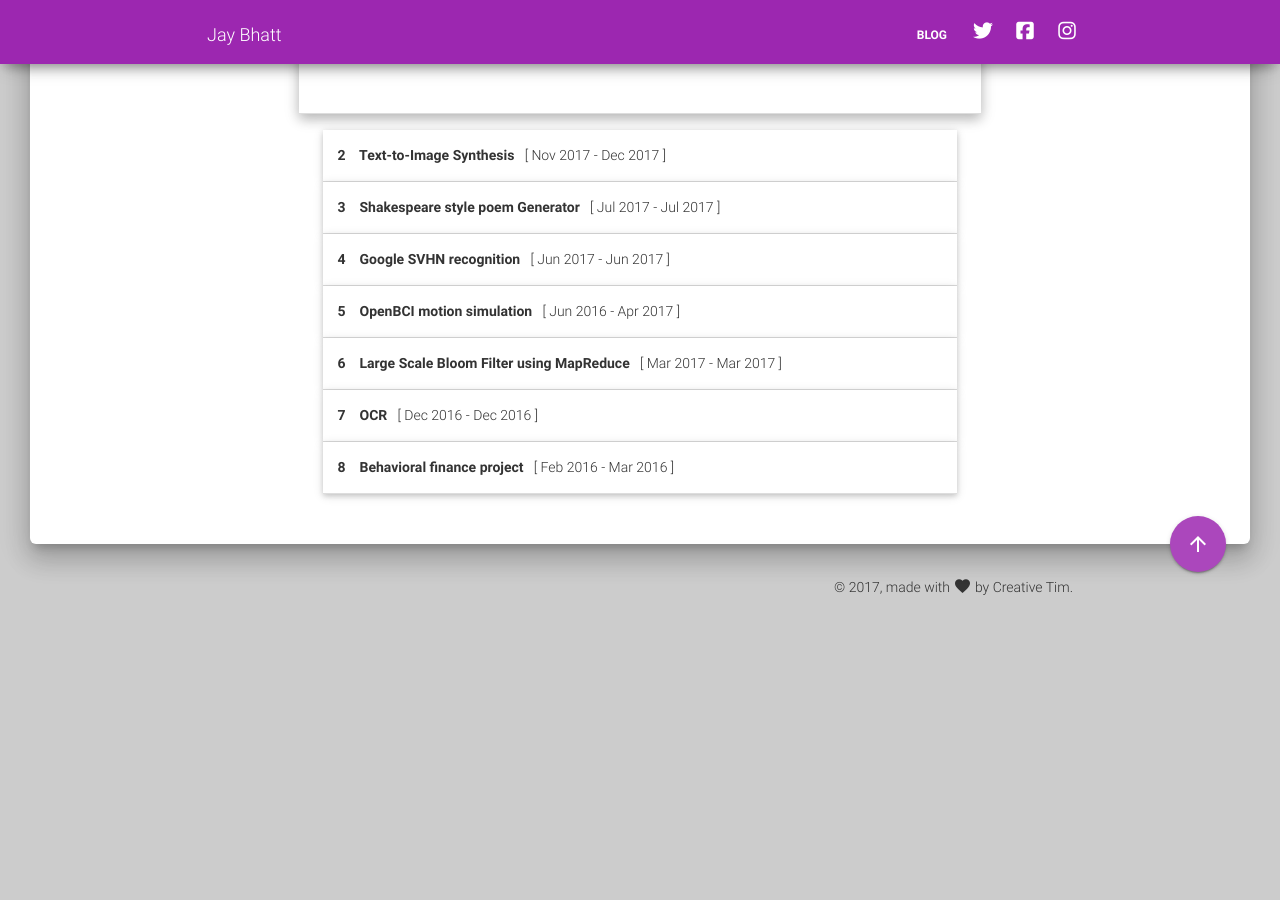
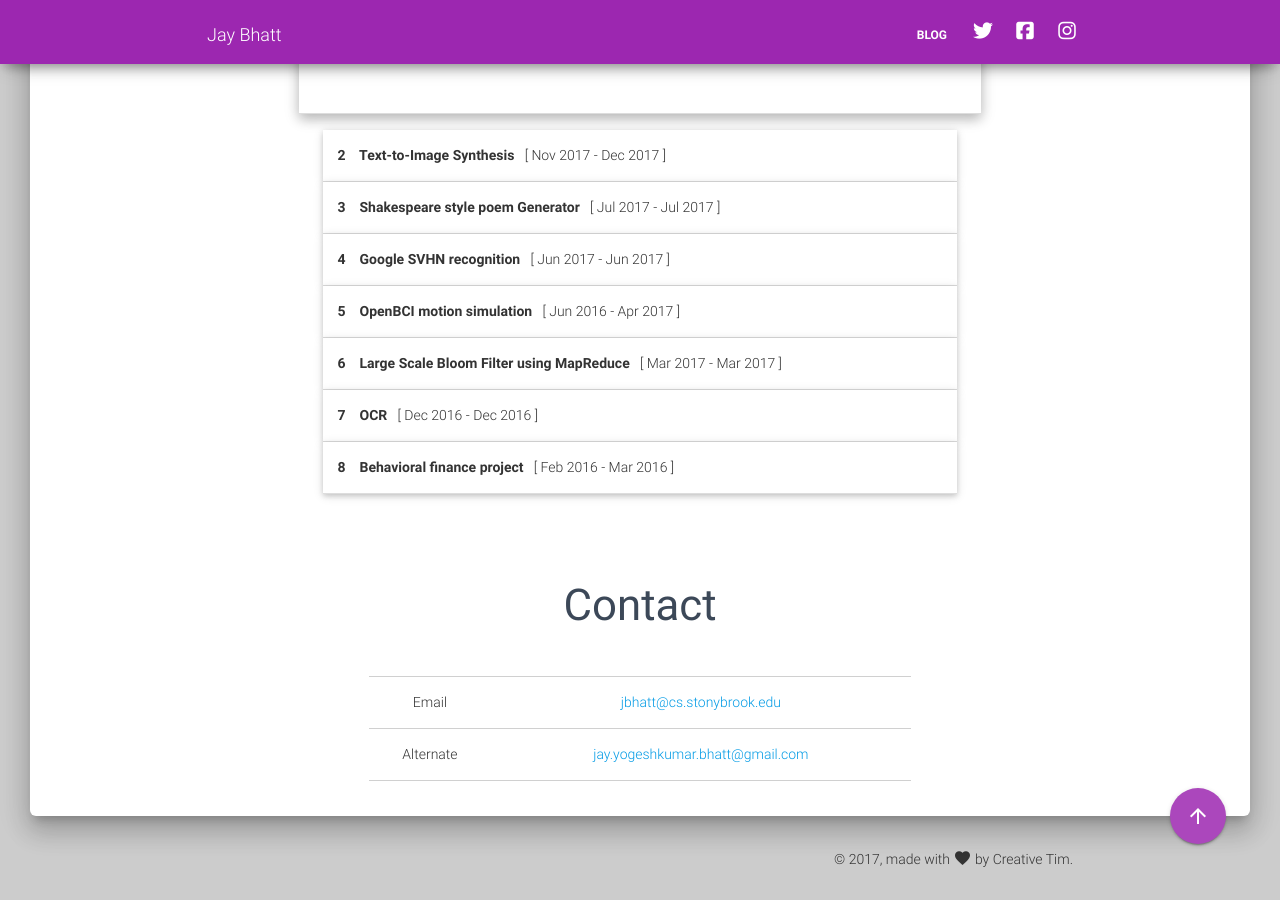
Before and after one commit to jay-z007/jay-z007.github.io, a Jekyll site: the page built from index.html, in a window 1280 px wide and 900 px high, scrolled down 3257 px. Built offline with Jekyll 4.4.1, drawn with Linux system fonts in a browser that asks for light colours; nearby versions of some CDN libraries; before the commit the page ends 3885 px from its top, so only the background shows below that.

Commit message:
Added contact

```diff
--- a/index.html
+++ b/index.html
@@ -48,7 +48,7 @@
         <div class="container">
             <!-- Brand and toggle get grouped for better mobile display -->
             <div class="navbar-header">
-                <button type="button" class="navbar-toggle" data-toggle="collapse" data-target="#navigation-example">
+                <button type="button" class="navbar-toggle" data-toggle="collapse" data-target="#navigation-index">
                     <span class="sr-only">Toggle navigation</span>
                     <span class="icon-bar"></span>
                     <span class="icon-bar"></span>
@@ -422,8 +422,41 @@
                             </a>
                         <!-- </div> -->
 
+                        <div class="section">
+                            <div class="container">
+                                <div class="title">
+                                    <h3 class="text-center">
+                                        Contact
+                                    </h3>
+                                </div>
+                                <div class="row">
+                                    <div class="col s12 m8 offset-m2">
+                                        <table class="responsive-table centered bordered highlight">
+                                            <tbody>
+                                                <tr>
+                                                    <td></td>
+                                                    <td></td>
+                                                </tr>
+                                                <tr>
+                                                    <td>Email</td>
+                                                    <td><a href="mailto:jbhatt@cs.stonybrook.edu">jbhatt@cs.stonybrook.edu</a></td>
+                                                </tr>
+                                                <tr>
+                                                    <td>Alternate</td>
+                                                    <td><a href="mailto:jay.yogeshkumar.bhatt@gmail.com">jay.yogeshkumar.bhatt@gmail.com</a></td>
+                                                </tr>
+
+                                            </tbody>
+                                        </table>
+                                    </div>
+                                </div>
+                            </div>
+                        </div>
+                        <!-- End of Section on Contact -->
+
                     </div>
                 </div>
+
 
                 <footer class="footer">
                     <div class="container">
@@ -434,34 +467,7 @@
                     </div>
                 </footer>
 
-                <!-- Sart Modal -->
-    <div class="modal fade" id="myModal" tabindex="-1" role="dialog" aria-labelledby="myModalLabel" aria-hidden="true">
-        <div class="modal-dialog">
-            <div class="modal-content">
-                <div class="modal-header">
-                    <button type="button" class="close" data-dismiss="modal" aria-hidden="true">
-                        <i class="material-icons">clear</i>
-                    </button>
-                    <h4 class="modal-title">Modal title</h4>
-                </div>
-                <div class="modal-body">
-                    <p>Far far away, behind the word mountains, far from the countries Vokalia and Consonantia, there live the
-                        blind texts. Separated they live in Bookmarksgrove right at the coast of the Semantics, a large language
-                        ocean. A small river named Duden flows by their place and supplies it with the necessary regelialia.
-                        It is a paradisematic country, in which roasted parts of sentences fly into your mouth. Even the
-                        all-powerful Pointing has no control about the blind texts it is an almost unorthographic life One
-                        day however a small line of blind text by the name of Lorem Ipsum decided to leave for the far World
-                        of Grammar.
-                    </p>
-                </div>
-                <div class="modal-footer">
-                    <button type="button" class="btn btn-default btn-simple">Nice Button</button>
-                    <button type="button" class="btn btn-danger btn-simple" data-dismiss="modal">Close</button>
-                </div>
-            </div>
-        </div>
-    </div>
-    <!--  End Modal -->
+
 </body>
 <!--   Core JS Files   -->
 <script src="assets/js/jquery.min.js" type="text/javascript"></script>
```
Also changed, not shown: other parts of index.html (+3 -3 lines).
